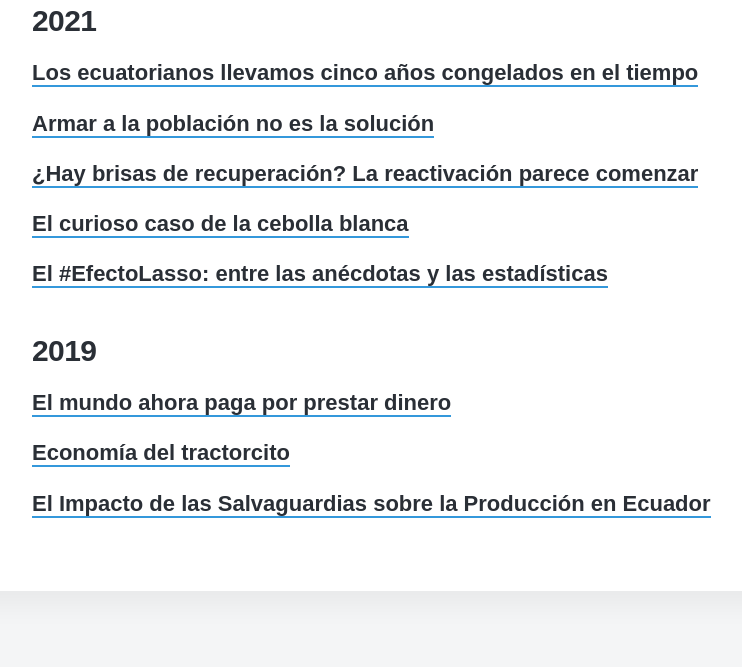
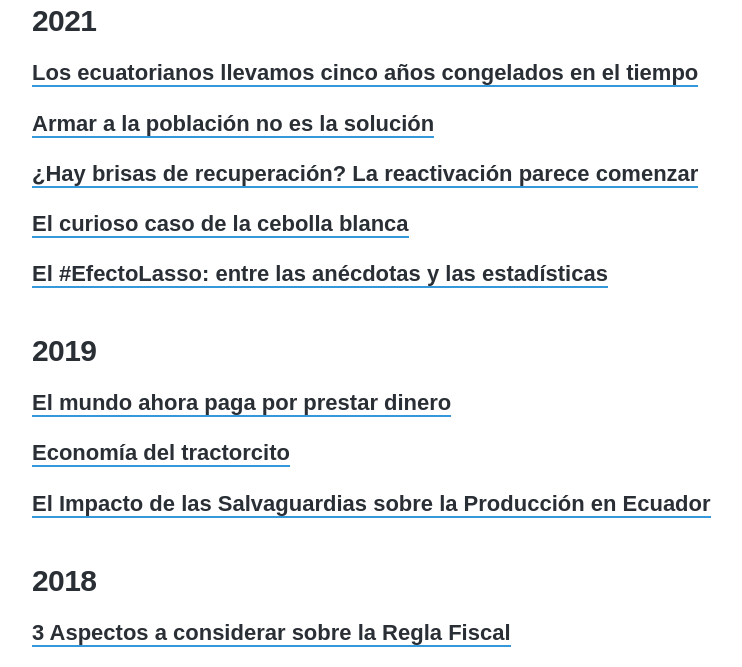
Before and after one commit to EnexFG/EnexFG.github.io, a Jekyll site: the page built from _pages/publicaciones.md, in a window 1280 px wide and 900 px high, scrolled down 1006 px, cut to the strip 0-667 px from the top of the window. Shown: the whole strip, without its empty margins (138-880 px from the left). Built offline with Jekyll 4.4.1, drawn with Linux system fonts in a browser that asks for light colours; nearby versions of some CDN libraries; some web fonts are replaced.

Commit message:
Update publicaciones.md

```diff
--- a/_pages/publicaciones.md
+++ b/_pages/publicaciones.md
@@ -29,3 +29,6 @@ featured_image: /images/demo/about.jpg
 [Economía del tractorcito](https://www.inteligenciaempresarial.ec/blog/econom%C3%ADa-del-tractorcito)
 
 [El Impacto de las Salvaguardias sobre la Producción en Ecuador](https://EnexFG.github.io/Research/El Impacto de las Salvaguardias sobre la Producción en Ecuador.pdf)
+
+### 2018
+[3 Aspectos a considerar sobre la Regla Fiscal](https://www.gastopublico.org/informes-del-observatorio/3-aspectos-a-considerar-sobre-la-regla-fiscal)
```
